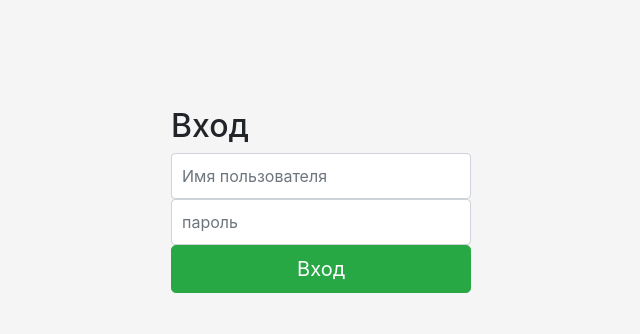
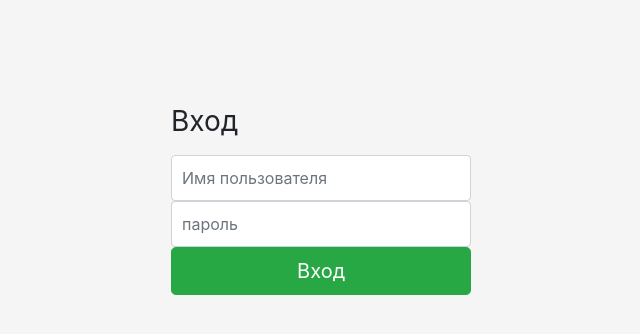
Before and after one commit to DeadMakar90/web_app, a PHP site: page / in a window 1280 px wide. Shown: the part 200-534 px from the top of the page, without its empty margins (319-959 px from the left). Run offline with PHP 8.4, Linux system fonts and the light colour scheme.

Commit message:
index_update

```diff
--- a/index.php
+++ b/index.php
@@ -10,7 +10,7 @@
 <body>
 	<div class="container">
 		<form class="form-signin" method="POST" action="login.php">
-			<h2>Вход</h2>
+            <h1 class="h3 mb-3 font-weight-normal">Вход</h1>
 			<input type="text" name="username" class="form-control" placeholder="Имя пользователя">
 			<input type="password" name="password"class="form-control" placeholder="пароль">
 			<button type="submit" class="btn btn btn-success btn-lg btn-block">Вход</button>
```
